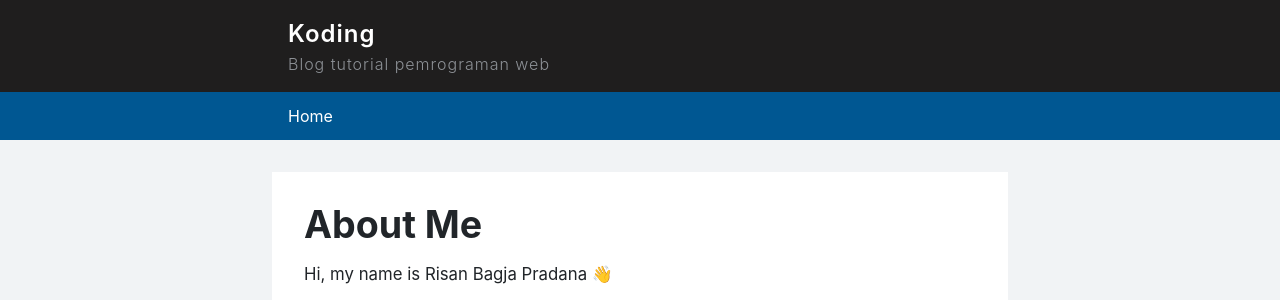
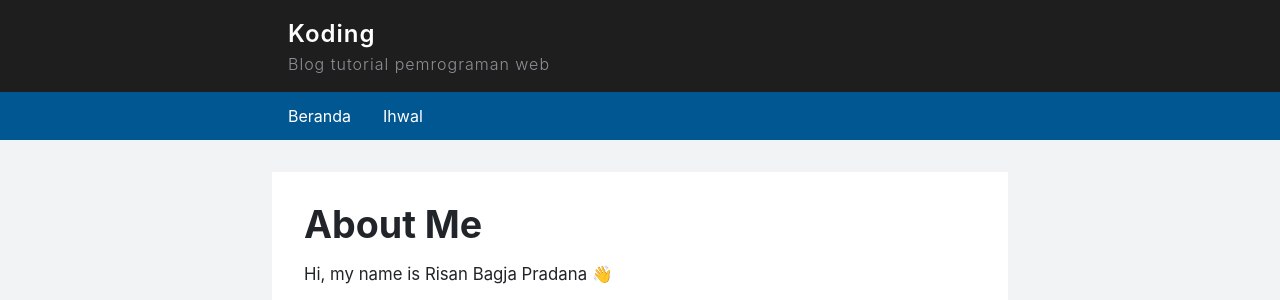
Before and after one commit to risan/koding, a Jekyll site: the page built from about.md, in a window 1280 px wide. Shown: the top 300 px of the page. Built offline with Jekyll 4.4.1, drawn with Linux system fonts in a browser that asks for light colours; comment, search, counter and statistics services are not loaded.

Commit message:
:wrench: Use bahasa

```diff
--- a/_config.yml
+++ b/_config.yml
@@ -17,8 +17,11 @@ arwen:
   disqus_shortname: "koding-blog"
   nav_links:
     -
-      title: Home
+      title: Beranda
       url: /
+    -
+      title: Ihwal
+      url: https://risan.io/about
   footer_links:
     -
       title: Github
```
